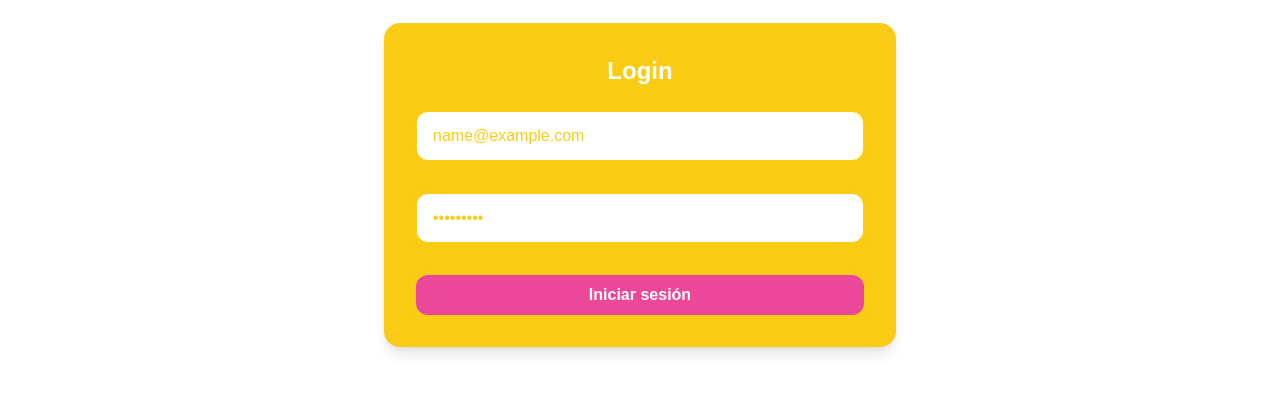
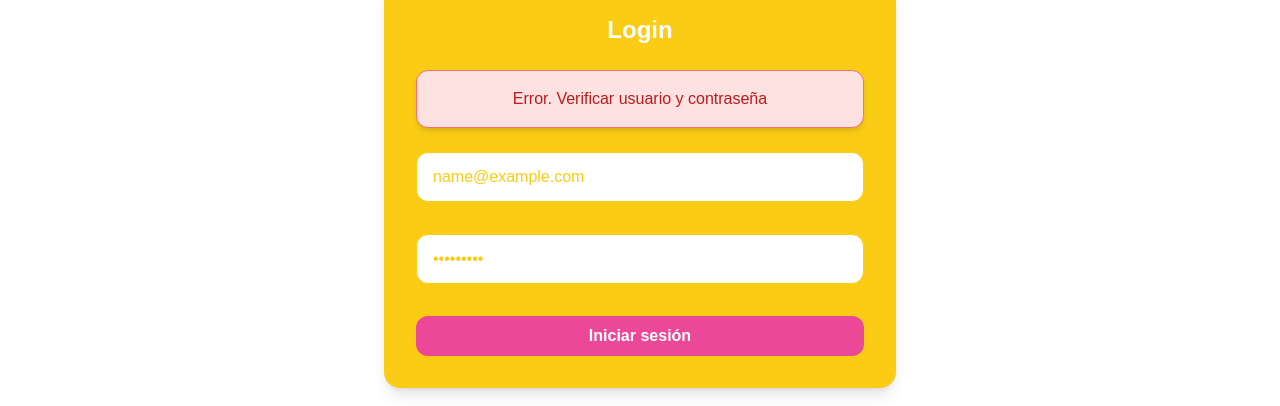
Before and after one commit to tefiavalos/my-social-app, a Next.js app: page /login in a window 1280 px wide. Both pictures are taken after typing "name@example.com", "Sample123" into the empty fields and a click on the button "Iniciar sesión". Shown: the part 295-701 px from the top of the page. Built offline with nearby package versions, Linux system fonts and the light colour scheme; no server answers.

Commit message:
fix some details

```diff
--- a/src/app/(protected)/feed/page.tsx
+++ b/src/app/(protected)/feed/page.tsx
@@ -1,12 +1,16 @@
 "use client";
 
+import { Alert } from "@/components";
 import { useFeed } from "@/hooks/useFeed";
+import { RootState } from "@/state/store";
 import dynamic from "next/dynamic";
+import { useSelector } from "react-redux";
 
 const PostCard = dynamic(() => import("@/components/post-card/PostCard"), { ssr: false });
 
 const FeedPage = () => {
   const { posts, handleCommentSubmit, loading, lastPostRef } = useFeed();
+  const { message } = useSelector((state: RootState) => state.error);
 
   if (!Array.isArray(posts)) {
     return <p>Error loading posts</p>;
@@ -15,7 +19,7 @@ const FeedPage = () => {
   return (
     <div className="max-w-2xl mx-auto p-4">
       <h1 className="text-2xl font-bold mb-4">Feed</h1>
-
+      {message && <Alert message={message} type="error" />}
       {posts.map((post, index) => (
         <div key={post.id} ref={index === posts.length - 1 ? lastPostRef : null}>
           <PostCard post={post} onCommentSubmit={handleCommentSubmit} />
--- a/src/app/login/page.tsx
+++ b/src/app/login/page.tsx
@@ -1,7 +1,7 @@
 "use client";
 
 import { useAuth } from "@/hooks/useAuth";
-import { Button, Input } from "@/components";
+import { Alert, Button, Input } from "@/components";
 import { useForm } from "react-hook-form";
 import { yupResolver } from "@hookform/resolvers/yup";
 import * as yup from "yup";
@@ -9,13 +9,17 @@ import { useSelector } from "react-redux";
 import { RootState } from "@/state/store";
 
 const schema = yup.object().shape({
-  email: yup.string().email("Email inválido").required("El email es obligatorio"),
+  email: yup
+    .string()
+    .email("Email inválido")
+    .required("El email es obligatorio"),
   password: yup.string().required("La contraseña es obligatoria"),
 });
 
 const LoginPage = () => {
   const { handleLogin, loading } = useAuth();
   const { user } = useSelector((state: RootState) => state.auth);
+  const { message } = useSelector((state: RootState) => state.error);
 
   const {
     register,
@@ -34,21 +38,19 @@ const LoginPage = () => {
     handleLogin(data.email, data.password);
   };
 
-  if(user) {
-    return (
-      <h2 className="text-light text-lg md:text-2xl font-semibold text-center mb-6">
-          Ya estas logueado, podes navegar en el feed
-      </h2>
-    )
-  }
-
   return (
     <div className="flex min-h-screen items-center justify-center px-4 bg-dark">
       <div className="w-full max-w-md md:max-w-lg p-6 md:p-8 bg-yellow-400 rounded-2xl shadow-lg space-y-6">
         <h2 className="text-light text-lg md:text-2xl font-semibold text-center mb-6">
           Login
         </h2>
-        <form onSubmit={handleSubmit(onSubmit)} className="space-y-4 md:space-y-5" noValidate>
+        {user && <Alert message="Ya estas logueado, podes navegar en el feed" type="info" />}
+        {message && <Alert message={message} type="error" />}
+        <form
+          onSubmit={handleSubmit(onSubmit)}
+          className="space-y-4 md:space-y-5"
+          noValidate
+        >
           <div>
             <Input
               type="email"
@@ -65,7 +67,7 @@ const LoginPage = () => {
               {...register("password")}
             />
           </div>
-          <Button type="submit" fullWidth >
+          <Button type="submit" disabled={!!user} fullWidth>
             {loading ? "Cargando..." : "Iniciar sesión"}
           </Button>
         </form>
--- /dev/null
+++ b/src/components/alert/Alert.tsx
@@ -0,0 +1,24 @@
+import React from 'react';
+
+interface Props {
+    message: string;
+    type: "base" | "error" | "success" | "warning" | "info";
+}
+
+const Alert: React.FC<Props> = ({ message, type }) => {
+  const alertClasses = {
+    base: "p-4 rounded-xl shadow-md mb-4 text-center",
+    error: "bg-red-100 text-red-700 border border-red-400",
+    success: "bg-green-100 text-green-700 border border-green-400",
+    warning: "bg-yellow-100 text-yellow-700 border border-yellow-400",
+    info: "bg-blue-100 text-blue-700 border border-blue-400",
+  };
+
+  return (
+    <div className={alertClasses.base + " " + alertClasses[type]}>
+      {message}
+    </div>
+  );
+};
+
+export default Alert;
--- a/src/components/clientOnly.tsx
+++ /dev/null
@@ -1,14 +0,0 @@
-"use client"
-import { ReactNode, useEffect, useState } from "react";
-
-export default function ClientOnly({ children }: { children: ReactNode }) {
-    const [isClient, setIsClient] = useState(false);
-
-    useEffect(() => {
-      setIsClient(true);
-    }, []);
-
-    if (!isClient) return null;
-
-    return <>{children}</>;
-  }
--- a/src/components/index.ts
+++ b/src/components/index.ts
@@ -2,6 +2,6 @@ import Button from "./button/Button";
 import Input from './input/Input';
 import PostCard from './post-card/PostCard';
 import NavBar from './nav-bar/NavBar';
+import Alert from './alert/Alert';
 
-
-export { Button, Input, PostCard, NavBar };
+export { Button, Input, PostCard, NavBar, Alert };
--- a/src/components/post-card/CommentSection.tsx
+++ b/src/components/post-card/CommentSection.tsx
@@ -18,10 +18,10 @@ const CommentSection: React.FC<CommentSectionProps> = ({
 
   return (
     <div className="mt-4">
-      <h3 className="text-lg font-semibold">Comentarios</h3>
-      <ul className="bg-gray-100 p-2 rounded-md mb-2">
+      <h3 className="text-lg font-semibold text-primary">Comentarios</h3>
+      <ul className="bg-light p-2 rounded-md mb-2">
         {comments.map((comment, index) => (
-          <li key={index} className="text-gray-700">
+          <li key={index} className="text-accent">
             {comment}
           </li>
         ))}
--- a/src/components/post-card/PostCard.tsx
+++ b/src/components/post-card/PostCard.tsx
@@ -26,10 +26,9 @@ const PostCard: React.FC<PostProps> = ({ post, onCommentSubmit }) => {
   };
 
   return (
-    <div className="bg-white p-4 rounded-xl shadow-md mb-6">
-      <h2 className="text-xl font-semibold mb-2">{post.title}</h2>
-
-      {post.images && post.images.length > 0 && ( // Optional chaining y length combinados
+    <div className="bg-light p-4 rounded-xl shadow-md mb-6">
+      <h2 className="text-xl font-semibold mb-2 text-secondary">{post.title}</h2>
+      {post.images && post.images.length > 0 && (
         <div className="relative w-full h-64 overflow-hidden">
           <Image
             src={post.images[currentImage] ?? "/imagen1"}
--- a/src/hooks/useAuth.ts
+++ b/src/hooks/useAuth.ts
@@ -4,6 +4,7 @@ import axios from "axios";
 import { login, logout } from "@/state/authSlice";
 import { useRouter } from "next/navigation";
 import { AppDispatch, RootState } from "@/state/store";
+import { clearError, setError } from "@/state/errorSlice";
 
 export const useAuth = () => {
   const [loading, setLoading] = useState(false);
@@ -20,10 +21,12 @@ export const useAuth = () => {
 
       if (res.status === 200) {
         dispatch(login(email));
+        dispatch(clearError());
         router.push("/feed");
       }
     } catch (error) {
       console.log(error);
+      dispatch(setError("Error. Verificar usuario y contraseña"));
     } finally {
       setLoading(false);
     }
--- a/src/hooks/useFeed.ts
+++ b/src/hooks/useFeed.ts
@@ -3,6 +3,7 @@ import { useDispatch, useSelector } from "react-redux";
 import axios from "axios";
 import { setPosts, addPosts, addComment } from "@/state/feedSlice";
 import { RootState, AppDispatch } from "@/state/store";
+import { clearError, setError } from "@/state/errorSlice";
 
 export const useFeed = () => {
   const [loading, setLoading] = useState(false);
@@ -19,7 +20,7 @@ export const useFeed = () => {
     try {
       console.log(`Fetching page ${pageNumber}`);
       const res = await axios.get(`/api/posts?page=${pageNumber}`);
-
+      dispatch(clearError());
       if (res.data.posts.length === 0) {
         setHasMore(false);
       } else {
@@ -27,6 +28,7 @@ export const useFeed = () => {
       }
     } catch (error) {
       console.error("Error al obtener los posts:", error);
+      dispatch(setError("Error al obtener los posts"));
     } finally {
       setLoading(false);
     }
@@ -56,8 +58,10 @@ export const useFeed = () => {
     try {
       const res = await axios.post("/api/posts", { postId, comment });
       dispatch(addComment(res.data));
+      dispatch(clearError());
     } catch (error) {
       console.error("Error al agregar el comentario:", error);
+      dispatch(setError("Error al agregar el comentario"));
     } finally {
       setLoading(false);
     }
--- /dev/null
+++ b/src/state/errorSlice.ts
@@ -0,0 +1,22 @@
+import { createSlice } from '@reduxjs/toolkit';
+
+const initialState = {
+  message: null,
+};
+
+const errorSlice = createSlice({
+  name: 'error',
+  initialState,
+  reducers: {
+    setError: (state, action) => {
+      state.message = action.payload;
+    },
+    clearError: (state) => {
+      state.message = null;
+    },
+  },
+});
+
+export const { setError, clearError } = errorSlice.actions;
+
+export default errorSlice.reducer;
--- a/src/state/store.ts
+++ b/src/state/store.ts
@@ -2,7 +2,8 @@ import { configureStore, combineReducers } from "@reduxjs/toolkit";
 import storage from "redux-persist/lib/storage";
 import { persistReducer, persistStore } from "redux-persist";
 import authReducer from "./authSlice";
-import feedReducer from "./feedSlice"; // Importar el feedReducer
+import feedReducer from "./feedSlice";
+import errorReducer from "./errorSlice";
 
 const persistConfig = {
   key: "root",
@@ -13,6 +14,7 @@ const persistConfig = {
 const rootReducer = combineReducers({
   auth: authReducer,
   feed: feedReducer,
+  error: errorReducer
 });
 
 const persistedReducer = persistReducer(persistConfig, rootReducer);
```
Also changed, not shown: tailwind.config.ts (+7 -7 lines).
